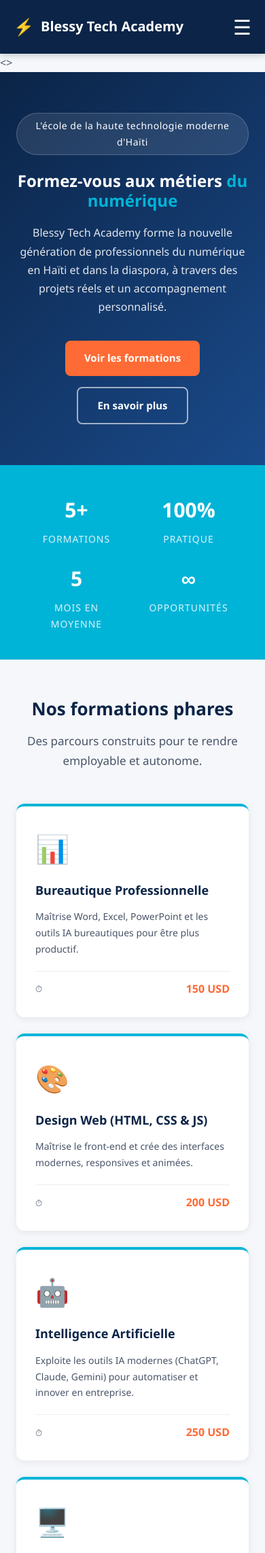
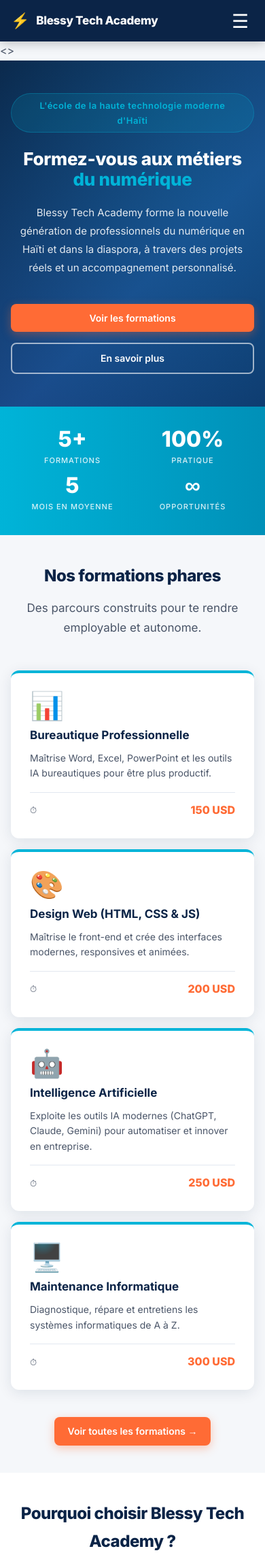
Before and after one commit to jr-belony/blessy-tech-academy, a Django app: page / in a window 390 px wide. Shown: the top 2284 px of the page at 68% size. Run offline with Django 5.2, Linux system fonts and the light colour scheme; data comes from the database, SQL or seed files in the repository.

Commit message:
Design v2.0 : CSS modernise, responsive mobile complet, Inter font, micro-interactions

```diff
--- a/blessy_tech_academy/academie/static/academie/style.css
+++ b/blessy_tech_academy/academie/static/academie/style.css
@@ -1,6 +1,10 @@
 /* ================================================
    BLESSY TECH ACADEMY — Feuille de style principale
+   Version 2.0 — Responsive + Design moderne
    ================================================ */
+
+/* ---- Import Google Fonts ---- */
+@import url('https://fonts.googleapis.com/css2?family=Inter:wght@400;500;600;700;800&display=swap');
 
 /* ---- Variables ---- */
 :root {
@@ -10,24 +14,43 @@
     --blanc: #FFFFFF;
     --gris-clair: #F5F7FA;
     --gris-texte: #4A5568;
+    --gris-border: #E2E8F0;
     --ombre-legere: 0 2px 12px rgba(0,0,0,0.08);
     --ombre-forte: 0 8px 30px rgba(0,0,0,0.15);
+    --ombre-carte: 0 4px 20px rgba(11,36,71,0.10);
     --radius: 12px;
+    --radius-lg: 20px;
     --transition: 0.3s ease;
+
+    /* Breakpoints en variables (référence) */
+    --mobile: 480px;
+    --tablet: 768px;
+    --desktop: 1100px;
 }
 
 /* ---- Reset ---- */
-* {
+*, *::before, *::after {
     margin: 0;
     padding: 0;
     box-sizing: border-box;
 }
 
+html {
+    scroll-behavior: smooth;
+    font-size: 16px;
+}
+
 body {
-    font-family: 'Segoe UI', Arial, sans-serif;
+    font-family: 'Inter', 'Segoe UI', Arial, sans-serif;
     color: var(--gris-texte);
     line-height: 1.7;
     background-color: var(--gris-clair);
+    -webkit-font-smoothing: antialiased;
+}
+
+img {
+    max-width: 100%;
+    display: block;
 }
 
 /* ================================================
@@ -43,7 +66,7 @@ header {
     align-items: center;
     background-color: var(--bleu-principal);
     padding: 16px 40px;
-    box-shadow: 0 2px 10px rgba(0,0,0,0.2);
+    box-shadow: 0 2px 16px rgba(0,0,0,0.25);
 }
 
 .header-logo {
@@ -52,11 +75,13 @@ header {
     gap: 10px;
     color: var(--blanc);
     font-size: 20px;
-    font-weight: 700;
+    font-weight: 800;
+    text-decoration: none;
+    letter-spacing: -0.3px;
 }
 
 .logo-icon {
-    font-size: 24px;
+    font-size: 26px;
 }
 
 /* ---- Navigation ---- */
@@ -64,14 +89,25 @@ header {
 
 .menu-burger {
     display: none;
-    font-size: 30px;
+    font-size: 28px;
     color: var(--blanc);
     cursor: pointer;
+    padding: 4px 8px;
+    border-radius: 6px;
+    transition: background var(--transition);
+    user-select: none;
+    line-height: 1;
+}
+
+.menu-burger:hover {
+    background: rgba(255,255,255,0.1);
 }
 
 nav {
     display: flex;
-    gap: 28px;
+    align-items: center;
+    gap: 24px;
+    flex-wrap: wrap;
 }
 
 nav a {
@@ -112,7 +148,7 @@ nav a.actif::after {
 
 .btn {
     display: inline-block;
-    padding: 13px 28px;
+    padding: 12px 28px;
     border-radius: 8px;
     text-decoration: none;
     font-weight: 600;
@@ -120,17 +156,21 @@ nav a.actif::after {
     cursor: pointer;
     transition: transform var(--transition),
                 opacity var(--transition),
-                background-color var(--transition);
+                box-shadow var(--transition);
+    border: none;
+    line-height: 1.4;
 }
 
 .btn-principal {
     background-color: var(--orange-accent);
     color: var(--blanc);
+    box-shadow: 0 4px 14px rgba(255,107,53,0.35);
 }
 
 .btn-principal:hover {
     transform: translateY(-2px);
-    opacity: 0.9;
+    box-shadow: 0 6px 20px rgba(255,107,53,0.45);
+    opacity: 0.95;
 }
 
 .btn-secondaire {
@@ -158,34 +199,53 @@ nav a.actif::after {
    ================================================ */
 
 .hero {
-    background: linear-gradient(135deg, var(--bleu-principal) 0%, #1a4a8a 100%);
+    background: linear-gradient(135deg, var(--bleu-principal) 0%, #1a4a8a 60%, #0e3a6e 100%);
     color: var(--blanc);
     padding: 100px 40px;
     text-align: center;
+    position: relative;
+    overflow: hidden;
+}
+
+.hero::before {
+    content: '';
+    position: absolute;
+    top: -50%;
+    left: -50%;
+    width: 200%;
+    height: 200%;
+    background: radial-gradient(circle at 60% 40%, rgba(0,180,216,0.12) 0%, transparent 60%);
+    pointer-events: none;
 }
 
 .hero-contenu {
     max-width: 750px;
     margin: 0 auto;
     animation: apparition 0.8s ease-out both;
+    position: relative;
+    z-index: 1;
 }
 
 .hero-tag {
     display: inline-block;
-    background: rgba(255,255,255,0.1);
-    border: 1px solid rgba(255,255,255,0.2);
-    padding: 6px 16px;
+    background: rgba(0,180,216,0.15);
+    border: 1px solid rgba(0,180,216,0.3);
+    padding: 6px 18px;
     border-radius: 50px;
-    font-size: 14px;
+    font-size: 13px;
     margin-bottom: 24px;
     letter-spacing: 0.5px;
+    color: var(--bleu-electrique);
+    font-weight: 600;
 }
 
 .hero h2 {
-    font-size: 48px;
-    line-height: 1.2;
+    font-size: 52px;
+    line-height: 1.15;
     margin-bottom: 20px;
     color: var(--blanc);
+    font-weight: 800;
+    letter-spacing: -1px;
 }
 
 .accent {
@@ -195,10 +255,11 @@ nav a.actif::after {
 .hero-description {
     font-size: 18px;
     opacity: 0.88;
-    margin-bottom: 36px;
+    margin-bottom: 40px;
     max-width: 600px;
     margin-left: auto;
     margin-right: auto;
+    line-height: 1.8;
 }
 
 .hero-boutons {
@@ -213,7 +274,7 @@ nav a.actif::after {
    ================================================ */
 
 .stats {
-    background-color: var(--bleu-electrique);
+    background: linear-gradient(90deg, var(--bleu-electrique), #0090b8);
     padding: 40px;
 }
 
@@ -233,16 +294,18 @@ nav a.actif::after {
 }
 
 .stat-nombre {
-    font-size: 40px;
+    font-size: 42px;
     font-weight: 800;
     color: var(--blanc);
+    line-height: 1;
 }
 
 .stat-label {
-    font-size: 14px;
+    font-size: 13px;
     color: rgba(255,255,255,0.85);
     text-transform: uppercase;
     letter-spacing: 1px;
+    font-weight: 500;
 }
 
 /* ================================================
@@ -255,9 +318,11 @@ section {
 
 section > h2 {
     text-align: center;
-    font-size: 34px;
+    font-size: 36px;
     color: var(--bleu-principal);
     margin-bottom: 12px;
+    font-weight: 800;
+    letter-spacing: -0.5px;
 }
 
 .sous-titre {
@@ -265,6 +330,9 @@ section > h2 {
     font-size: 17px;
     color: var(--gris-texte);
     margin-bottom: 48px;
+    max-width: 600px;
+    margin-left: auto;
+    margin-right: auto;
 }
 
 /* ================================================
@@ -277,7 +345,7 @@ section > h2 {
 
 .formations-grille {
     display: grid;
-    grid-template-columns: repeat(auto-fit, minmax(260px, 1fr));
+    grid-template-columns: repeat(auto-fill, minmax(280px, 1fr));
     gap: 24px;
     max-width: 1200px;
     margin: 0 auto;
@@ -287,7 +355,7 @@ section > h2 {
     background: var(--blanc);
     padding: 28px;
     border-radius: var(--radius);
-    box-shadow: var(--ombre-legere);
+    box-shadow: var(--ombre-carte);
     border-top: 4px solid var(--bleu-electrique);
     transition: transform var(--transition), box-shadow var(--transition);
     display: flex;
@@ -296,22 +364,27 @@ section > h2 {
 }
 
 .carte-formation:hover {
-    transform: translateY(-8px);
+    transform: translateY(-6px);
     box-shadow: var(--ombre-forte);
 }
 
 .carte-icone {
     font-size: 40px;
+    line-height: 1;
 }
 
 .carte-formation h3 {
     color: var(--bleu-principal);
-    font-size: 18px;
+    font-size: 17px;
+    font-weight: 700;
+    line-height: 1.3;
 }
 
 .carte-formation p {
     color: var(--gris-texte);
     font-size: 14px;
+    line-height: 1.6;
+    flex-grow: 1;
 }
 
 .carte-formation ul {
@@ -332,27 +404,28 @@ section > h2 {
     display: flex;
     justify-content: space-between;
     align-items: center;
-    margin-top: 8px;
+    margin-top: 4px;
     padding-top: 12px;
-    border-top: 1px solid #eee;
+    border-top: 1px solid var(--gris-border);
 }
 
 .duree {
     font-size: 13px;
     color: var(--gris-texte);
+    font-weight: 500;
 }
 
 .prix {
     font-size: 16px;
-    font-weight: 700;
+    font-weight: 800;
     color: var(--orange-accent);
 }
 
-/* Cascade d'animation pour les cartes */
-.carte-formation:nth-child(1) { animation: apparition 0.5s ease-out 0.1s both; }
-.carte-formation:nth-child(2) { animation: apparition 0.5s ease-out 0.2s both; }
-.carte-formation:nth-child(3) { animation: apparition 0.5s ease-out 0.3s both; }
-.carte-formation:nth-child(4) { animation: apparition 0.5s ease-out 0.4s both; }
+/* Animation cascade cartes */
+.carte-formation:nth-child(1) { animation: apparition 0.5s ease-out 0.05s both; }
+.carte-formation:nth-child(2) { animation: apparition 0.5s ease-out 0.15s both; }
+.carte-formation:nth-child(3) { animation: apparition 0.5s ease-out 0.25s both; }
+.carte-formation:nth-child(4) { animation: apparition 0.5s ease-out 0.35s both; }
 
 /* ================================================
    AVANTAGES
@@ -585,87 +714,24 @@ footer {
 }
 
 /* ================================================
-   RESPONSIVE
-   ================================================ */
-
-@media (max-width: 768px) {
-
-    header {
-        position: relative;
-        flex-wrap: wrap;
-    }
-
-    .menu-burger {
-        display: block;
-    }
-
-    nav {
-        display: none;
-        position: absolute;
-        top: 100%;
-        left: 0;
-        width: 100%;
-        background: var(--bleu-principal);
-        flex-direction: column;
-        padding: 20px 24px;
-        gap: 16px;
-        box-shadow: 0 4px 12px rgba(0,0,0,0.2);
-        z-index: 99;
-    }
-
-    #menu-toggle:checked + .menu-burger + nav {
-        display: flex;
-    }
-
-    .hero { padding: 60px 24px; }
-    .hero h2 { font-size: 30px; }
-    .hero-description { font-size: 16px; }
-
-    .stats-grille {
-        grid-template-columns: repeat(2, 1fr);
-    }
-
-    section { padding: 50px 24px; }
-    section > h2 { font-size: 26px; }
-
-    .cta h2 { font-size: 26px; }
-    .cta { padding: 60px 24px; }
-
-    .footer-contenu { padding: 40px 24px 24px; }
-
-    .section-contact { padding: 40px 24px; }
-}
-
-@media (max-width: 480px) {
-
-    header { padding: 14px 20px; }
-
-    .hero h2 { font-size: 24px; }
-
-    .hero-boutons { flex-direction: column; align-items: center; }
-
-    .stats-grille { grid-template-columns: repeat(2, 1fr); }
-    .stat-nombre { font-size: 30px; }
-
-    .page-hero h2 { font-size: 26px; }
-}
-
-/* ================================================
-   MESSAGES DE CONFIRMATION
+   MESSAGES
    ================================================ */
 
 .messages-container {
     max-width: 800px;
     margin: 20px auto;
-    padding: 0 40px;
+    padding: 0 24px;
 }
 
 .message {
-    padding: 16px 20px;
+    padding: 14px 20px;
     border-radius: 8px;
     margin-bottom: 12px;
     font-weight: 500;
     animation: apparition 0.4s ease-out both;
+    display: flex;
+    align-items: center;
+    gap: 10px;
 }
 
 .message-success {
@@ -681,33 +747,268 @@ footer {
 }
 
 /* ================================================
-   FORMULAIRE DJANGO
+   DASHBOARD
    ================================================ */
 
-.form-groupe input,
-.form-groupe select,
-.form-groupe textarea {
-    width: 100%;
-    padding: 12px 16px;
-    border: 2px solid #e2e8f0;
-    border-radius: 8px;
-    font-family: inherit;
-    font-size: 15px;
-    transition: border-color 0.3s;
-    background: var(--blanc);
-    margin-top: 6px;
+.dashboard-grille {
+    display: grid;
+    grid-template-columns: repeat(auto-fit, minmax(220px, 1fr));
+    gap: 20px;
+    margin-bottom: 32px;
 }
 
-.form-groupe input:focus,
-.form-groupe select:focus,
-.form-groupe textarea:focus {
-    outline: none;
-    border-color: var(--bleu-electrique);
+.dashboard-carte {
+    background: var(--blanc);
+    padding: 24px;
+    border-radius: var(--radius);
+    box-shadow: var(--ombre-carte);
+    text-align: center;
+    transition: transform var(--transition);
 }
 
-.form-erreur {
-    display: block;
-    color: #e53e3e;
-    font-size: 13px;
-    margin-top: 4px;
+.dashboard-carte:hover {
+    transform: translateY(-3px);
 }
+
+/* ================================================
+   RESPONSIVE — TABLET (max 768px)
+   ================================================ */
+
+@media (max-width: 768px) {
+
+    /* Header */
+    header {
+        padding: 14px 20px;
+        position: sticky;
+    }
+
+    .menu-burger {
+        display: block;
+    }
+
+    nav {
+        display: none;
+        position: absolute;
+        top: 100%;
+        left: 0;
+        width: 100%;
+        background: var(--bleu-principal);
+        flex-direction: column;
+        padding: 16px 20px 20px;
+        gap: 4px;
+        box-shadow: 0 8px 24px rgba(0,0,0,0.3);
+        z-index: 99;
+        border-top: 1px solid rgba(255,255,255,0.1);
+    }
+
+    nav a {
+        padding: 10px 12px;
+        border-radius: 8px;
+        font-size: 15px;
+        width: 100%;
+    }
+
+    nav a:hover {
+        background: rgba(255,255,255,0.08);
+    }
+
+    nav a::after {
+        display: none;
+    }
+
+    #menu-toggle:checked + .menu-burger + nav {
+        display: flex;
+        animation: glissement 0.2s ease-out both;
+    }
+
+    /* Hero */
+    .hero {
+        padding: 60px 24px;
+    }
+
+    .hero h2 {
+        font-size: 32px;
+        letter-spacing: -0.5px;
+    }
+
+    .hero-description {
+        font-size: 16px;
+    }
+
+    /* Stats */
+    .stats {
+        padding: 32px 24px;
+    }
+
+    .stats-grille {
+        grid-template-columns: repeat(2, 1fr);
+        gap: 16px;
+    }
+
+    /* Sections */
+    section {
+        padding: 48px 20px;
+    }
+
+    section > h2 {
+        font-size: 28px;
+    }
+
+    /* Formations */
+    .formations-grille {
+        grid-template-columns: repeat(auto-fill, minmax(240px, 1fr));
+        gap: 16px;
+    }
+
+    /* CTA */
+    .cta {
+        padding: 56px 24px;
+    }
+
+    .cta h2 {
+        font-size: 28px;
+    }
+
+    /* Footer */
+    .footer-contenu {
+        padding: 40px 24px 24px;
+        gap: 28px;
+    }
+
+    /* Forms */
+    .section-contact {
+        padding: 40px 20px;
+    }
+
+    /* Page hero */
+    .page-hero {
+        padding: 48px 24px;
+    }
+
+    .page-hero h2 {
+        font-size: 28px;
+    }
+
+    /* Dashboard */
+    .dashboard-grille {
+        grid-template-columns: repeat(2, 1fr);
+    }
+
+    /* Tableau responsive */
+    .tableau-formations {
+        display: block;
+        overflow-x: auto;
+        -webkit-overflow-scrolling: touch;
+    }
+}
+
+/* ================================================
+   RESPONSIVE — MOBILE (max 480px)
+   ================================================ */
+
+@media (max-width: 480px) {
+
+    /* Header */
+    header {
+        padding: 12px 16px;
+    }
+
+    .header-logo {
+        font-size: 17px;
+    }
+
+    .logo-icon {
+        font-size: 22px;
+    }
+
+    /* Hero */
+    .hero {
+        padding: 48px 16px;
+    }
+
+    .hero h2 {
+        font-size: 26px;
+        letter-spacing: -0.3px;
+    }
+
+    .hero-description {
+        font-size: 15px;
+    }
+
+    .hero-boutons {
+        flex-direction: column;
+        align-items: stretch;
+    }
+
+    .hero-boutons .btn {
+        text-align: center;
+    }
+
+    /* Stats */
+    .stats-grille {
+        grid-template-columns: repeat(2, 1fr);
+        gap: 12px;
+    }
+
+    .stat-nombre {
+        font-size: 32px;
+    }
+
+    .stat-label {
+        font-size: 11px;
+    }
+
+    /* Sections */
+    section {
+        padding: 40px 16px;
+    }
+
+    section > h2 {
+        font-size: 24px;
+    }
+
+    /* Formations */
+    .formations-grille {
+        grid-template-columns: 1fr;
+    }
+
+    /* Page hero */
+    .page-hero {
+        padding: 40px 16px;
+    }
+
+    .page-hero h2 {
+        font-size: 24px;
+    }
+
+    /* CTA */
+    .cta {
+        padding: 48px 16px;
+    }
+
+    .cta h2 {
+        font-size: 24px;
+    }
+
+    /* Dashboard */
+    .dashboard-grille {
+        grid-template-columns: 1fr 1fr;
+    }
+
+    /* Boutons */
+    .btn {
+        padding: 11px 20px;
+        font-size: 14px;
+    }
+
+    /* Footer */
+    .footer-bas {
+        padding: 16px;
+        font-size: 12px;
+    }
+
+    /* Messages */
+    .messages-container {
+        padding: 0 16px;
+    }
+}
```
Also changed, not shown: other parts of blessy_tech_academy/academie/static/academie/style.css (+78 -22 lines).
